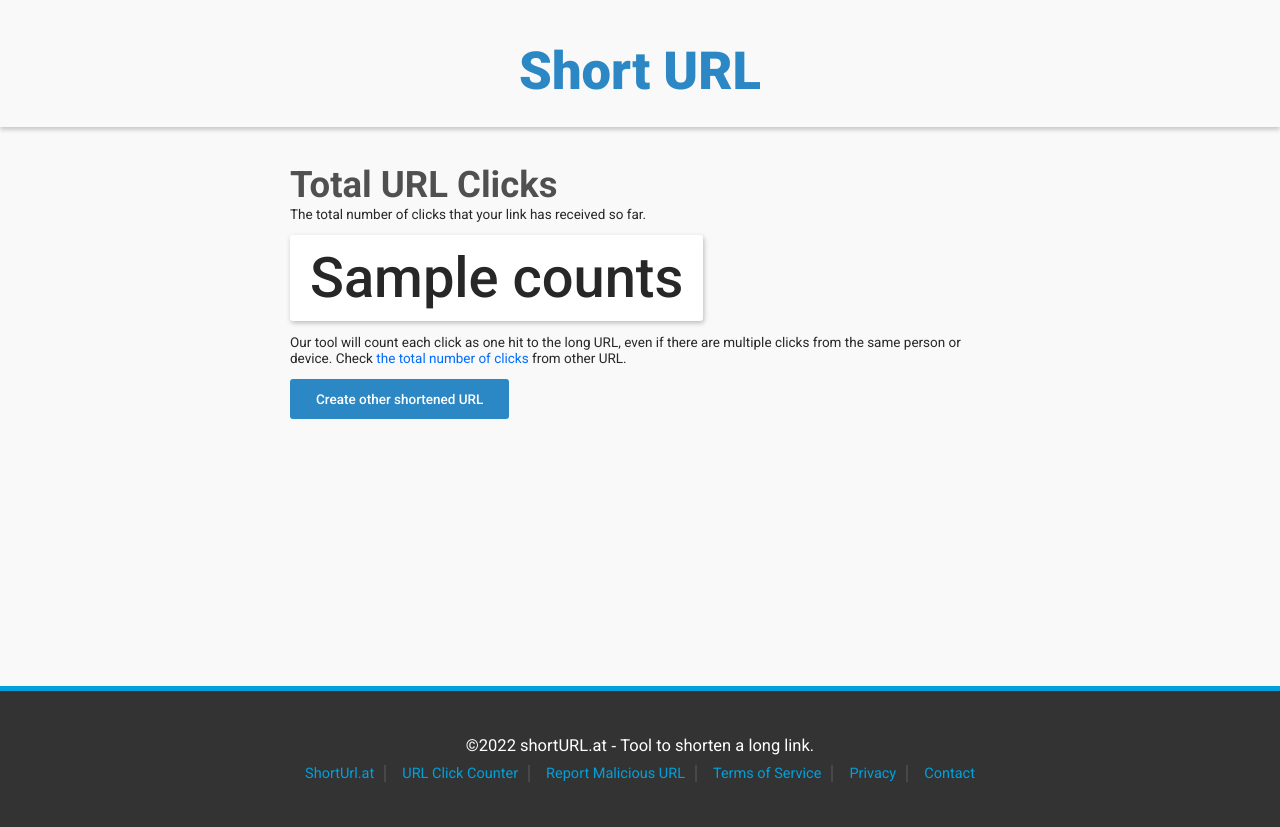
After one commit to 2h311/shorturl.at----clone, a FastAPI app: template templates/shortURL/total_clicks.html in a window 1280 px wide. The commit adds this page. Run offline with FastAPI, Linux system fonts and the light colour scheme; the template is opened without the code that fills it: most values are stand-ins (such as "Sample title", 1, 10 or a date in 2020); some libraries are stand-ins or nearby versions.

Commit message:
done with total_clicks.html and the /url-total-clicks route

```diff
--- a/static/css/style.css
+++ b/static/css/style.css
@@ -29,19 +29,19 @@ body {
 }
 
 .u-margin-top-huge {
-  margin-top: 3.6rem;
+  margin-top: 3.6rem !important;
 }
 
 .u-margin-bottom-small {
-  margin-bottom: 1.4rem;
+  margin-bottom: 1.4rem !important;
 }
 
 .u-margin-bottom-medium {
-  margin-bottom: 2.2rem;
+  margin-bottom: 2.2rem !important;
 }
 
 .u-margin-bottom-huge {
-  margin-bottom: 4.2rem;
+  margin-bottom: 4.2rem !important;
 }
 
 .header {
@@ -472,4 +472,37 @@ body {
   font-weight: 600;
 }
 
+.count {
+  display: flex;
+  flex-direction: column;
+  margin: 0 auto;
+  gap: 1.3rem;
+  max-width: 70rem;
+  min-height: 52.25rem;
+  font-size: 1.35rem;
+  color: #272727;
+}
+.count__number {
+  display: inline-block;
+  background-color: #fff;
+  box-shadow: 1px 2px 5px rgba(0, 0, 0, 0.25);
+  font-size: 5.6rem;
+  font-weight: 500;
+  padding: 1rem 2rem;
+  border-radius: 3px;
+}
+.count__link {
+  text-decoration: none;
+  color: #006cff;
+}
+.count__btn {
+  text-decoration: none;
+  color: #fff;
+  background-color: #2c87c5;
+  padding: 1.2rem 2.6rem;
+  border-radius: 3px;
+  font-weight: 500;
+  display: inline-block;
+}
+
 /*# sourceMappingURL=style.css.map */
--- a/static/scss/main.scss
+++ b/static/scss/main.scss
@@ -8,3 +8,4 @@
 @import "report";
 @import "shortener";
 @import "click_counter";
+@import "total_clicks";
--- /dev/null
+++ b/templates/shortURL/total_clicks.html
@@ -0,0 +1,28 @@
+{% extends "base.html" %}
+
+{% block title %}
+Total URL Clicks
+{% endblock %}
+
+{% block content %}
+
+{% include "shortURL/navbar.html" %}
+<section class="count u-margin-top-huge">
+  <div class="count__row">
+    <h2 class="heading-2">Total URL Clicks</h2>
+    <p>The total number of clicks that your link has received so far.</p>
+  </div>
+  <div class="count__row">
+    <div class="count__number">{{ counts }}</div>
+  </div>
+  <div class="count__row">
+    <p>Our tool will count each click as one hit to the long URL, even if there are multiple clicks from the same person
+      or device. Check <a href="/url-click-counter" class="count__link">the total number of clicks</a> from other URL.
+    </p>
+  </div>
+  <div class="count__row">
+    <a href="/" class="count__btn">Create other shortened URL</a>
+  </div>
+</section>
+
+{% endblock %}
```
Also changed, not shown: static/scss/_base.scss (+4 -4 lines), static/scss/_total_clicks.scss (added, +35 -0 lines), 1 other file.
